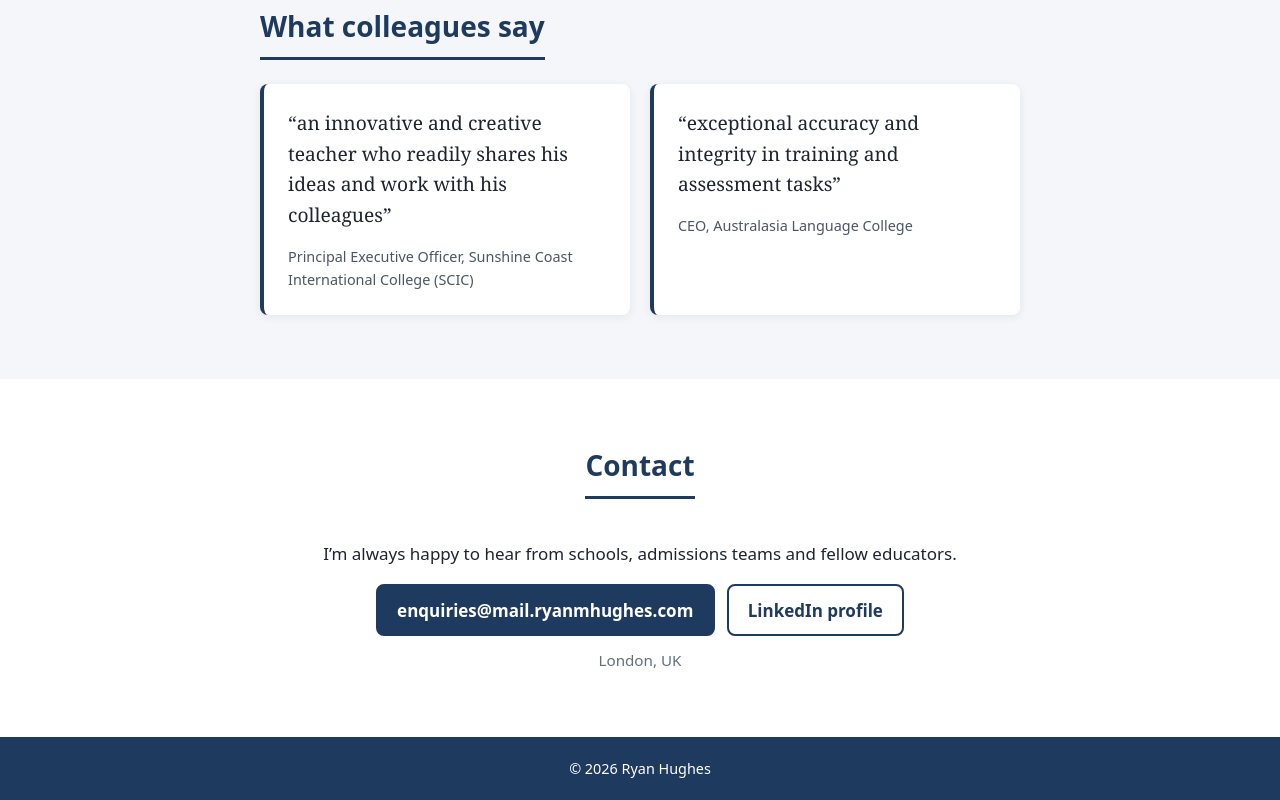
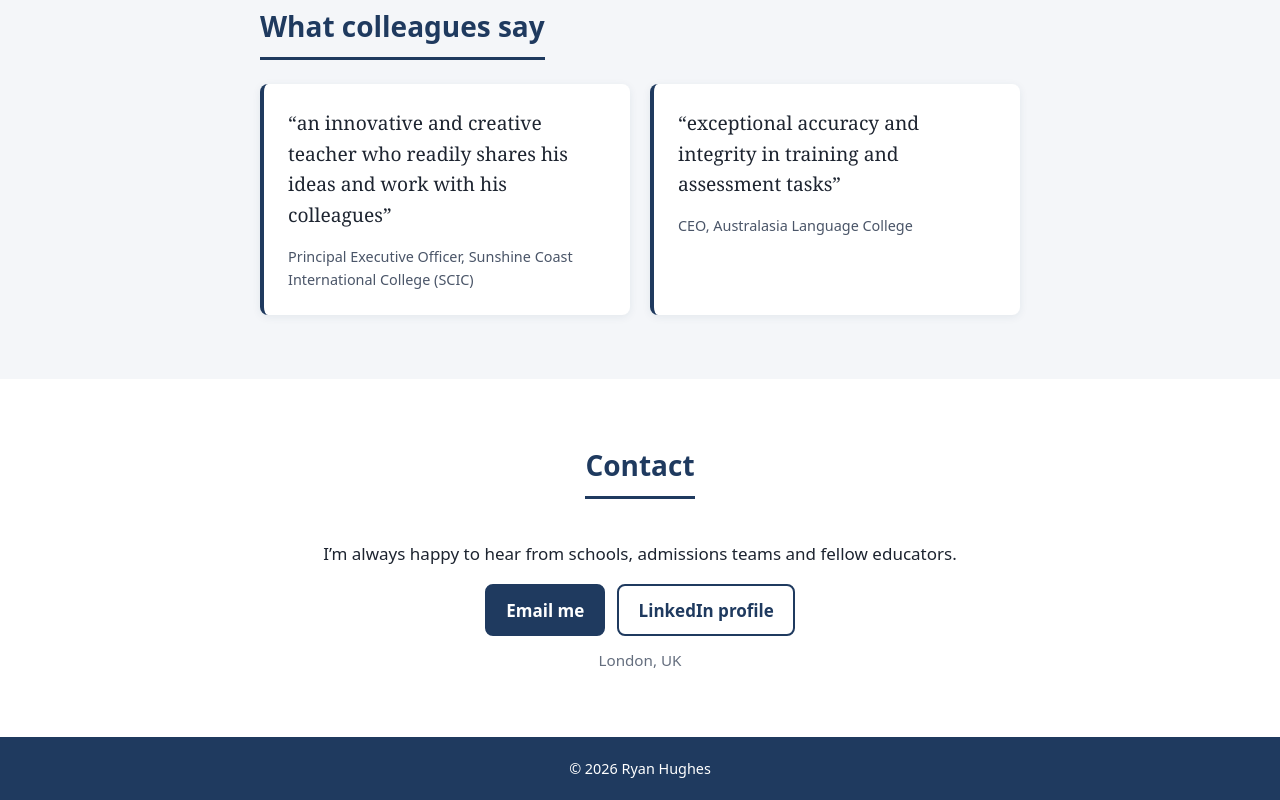
Before and after one commit to rmhugs/rmhugs.github.io, a plain HTML site: page index.html in a window 1280 px wide. Shown: the part 3830-4630 px from the top of the page. Drawn offline with Linux system fonts and the light colour scheme.

Commit message:
Use "Email me" as the contact button label.
Match the hero mailto button so the address stays in the link and is not shown as the visible text.

Co-authored-by: Ryan Hughes <rmhugs@users.noreply.github.com>

```diff
--- a/index.html
+++ b/index.html
@@ -171,7 +171,7 @@
       <h2>Contact</h2>
       <p>I’m always happy to hear from schools, admissions teams and fellow educators.</p>
       <p class="actions">
-        <a class="btn" href="mailto:enquiries@mail.ryanmhughes.com">enquiries@mail.ryanmhughes.com</a>
+        <a class="btn" href="mailto:enquiries@mail.ryanmhughes.com">Email me</a>
         <a class="btn btn-ghost" href="https://www.linkedin.com/in/ryanmichaelhughes/" rel="noopener">LinkedIn profile</a>
       </p>
       <p class="loc">London, UK</p>
```
